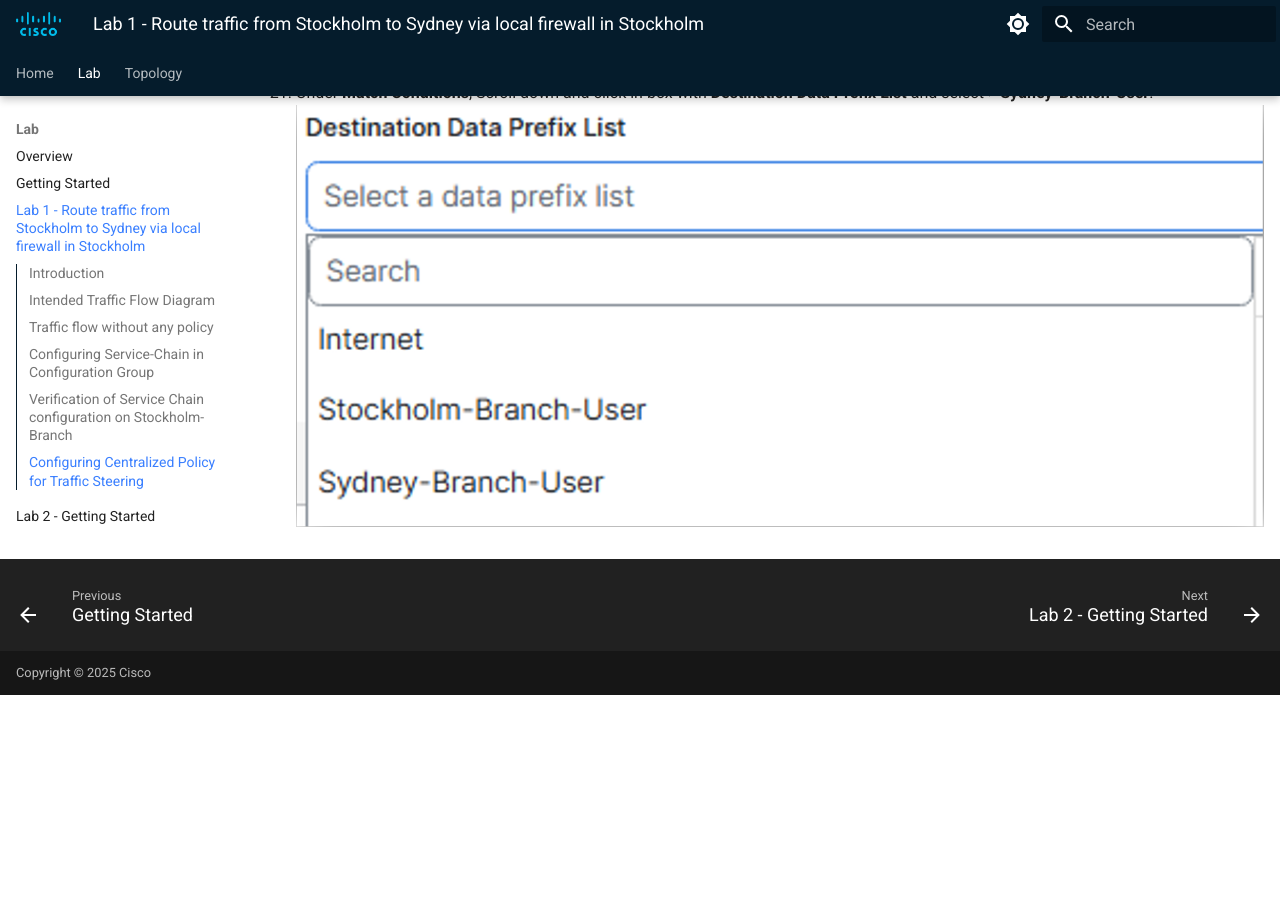
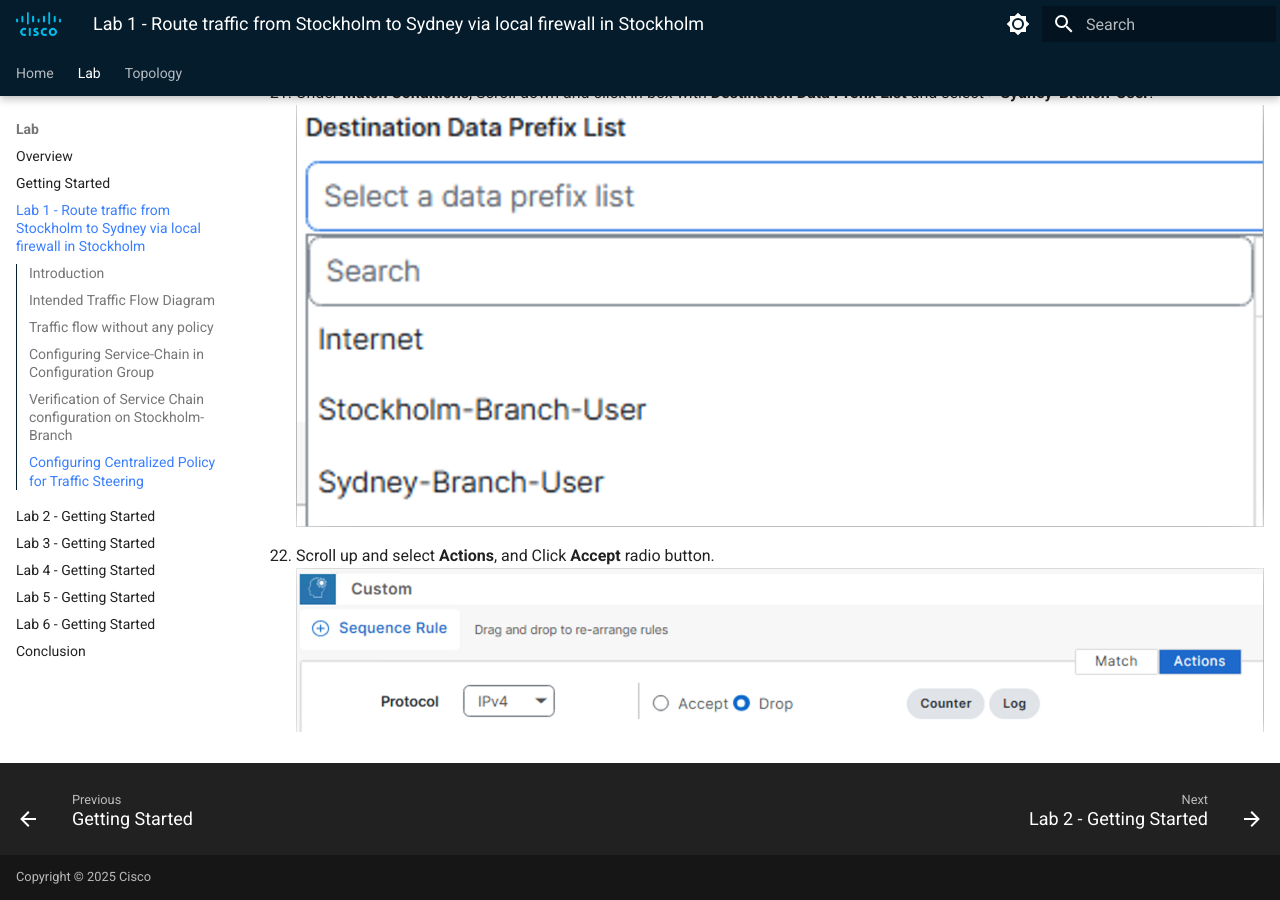
Before and after one commit to ciscodocs/ltrent-2008-clemea25, an MkDocs documentation site: the page built from docs/lab1_getting_started.md, in a window 1280 px wide and 900 px high, scrolled down 21652 px. Built offline with MkDocs 1.6.1 and Material for MkDocs 9.7.7, drawn with Linux system fonts in a browser that asks for light colours; before the commit the page ends 22347 px from its top, so only the background shows below that.

Commit message:
Scenario-1 guide

```diff
--- a/docs/lab1_getting_started.md
+++ b/docs/lab1_getting_started.md
@@ -266,3 +266,5 @@ Next, we will configure a centralized data policy to ensure that traffic initiat
     ![Data Policy Match Destination Data Prefix](./assets/S-1-figure-37.png){ .off-glb .small .center }
 15. Under **Match Conditions**, Scroll down and click in box with **Destination Data Prefix List** and select > **Sydney-Branch-User**.
     ![Data Policy Match Destination Data Prefix](./assets/S-1-figure-38.png){ .off-glb .small .center }
+16. Scroll up and select **Actions**, and Click **Accept** radio button.
+    ![Data Policy](./assets/S-1-figure-39.png){ .off-glb .small .center }
```
Also changed, not shown: docs/assets/S-1-figure-39.png (added).
